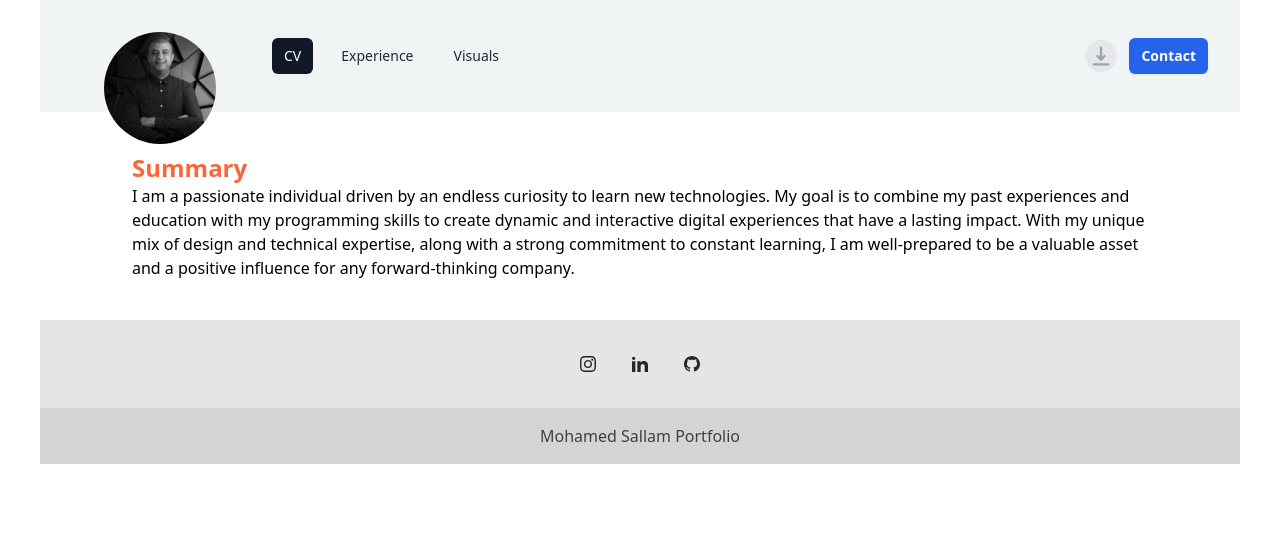
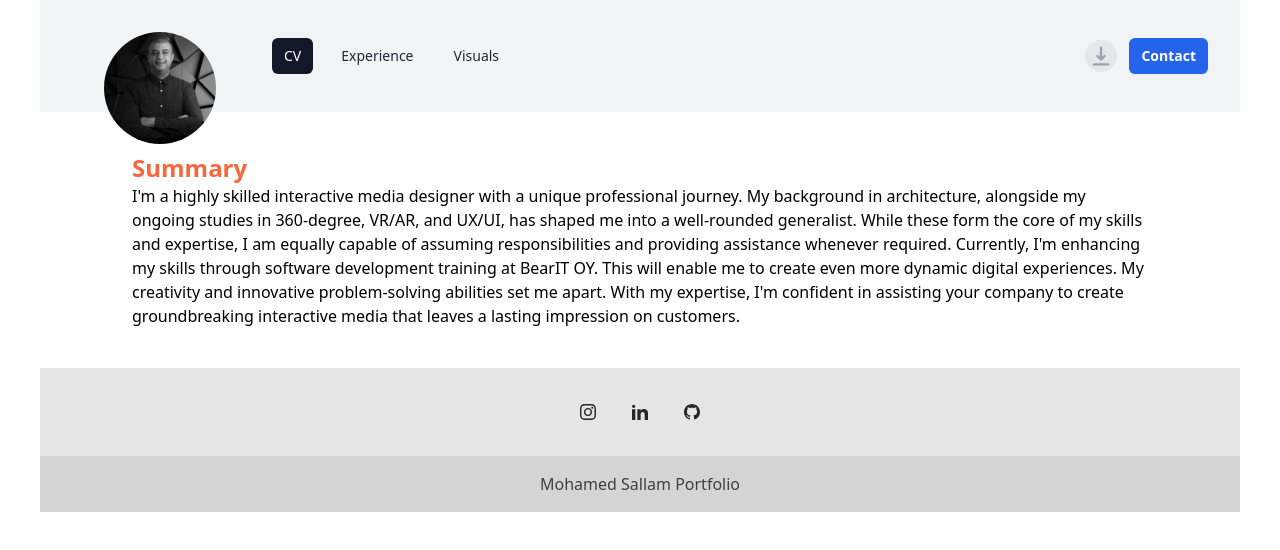
Before and after one commit to MoeSuo/Portfolio, a Next.js app: page /components/summary in a window 1280 px wide. Shown: the top 550 px of the page. Built offline with nearby package versions, Linux system fonts and the light colour scheme.

Commit message:
Modify  summary

```diff
--- a/src/pages/components/summary.jsx
+++ b/src/pages/components/summary.jsx
@@ -18,11 +18,11 @@ export default function Summary() {
  <div className="max-w-[90%] m-auto mt-10  px-8 text-left">
   <h1 className="text-[#F8673B] font-bold text-2xl text-left">Summary</h1>
 
-            <p className="w-full ">I am a passionate individual driven by an endless curiosity to learn new technologies.
+            <p className="w-full ">I'm a highly skilled interactive media designer with a unique professional journey. My background in architecture, alongside my ongoing studies in 360-degree, VR/AR, and UX/UI, has shaped me into a well-rounded generalist. While these form the core of my skills and expertise, I am equally capable of assuming responsibilities and providing assistance whenever required.
 
-              My goal is to combine my past experiences and education with my programming skills to create dynamic and interactive digital experiences that have a lasting impact.
+Currently, I'm enhancing my skills through software development training at BearIT OY. This will enable me to create even more dynamic digital experiences.
 
-              With my unique mix of design and technical expertise, along with a strong commitment to constant learning, I am well-prepared to be a valuable asset and a positive influence for any forward-thinking company.
+My creativity and innovative problem-solving abilities set me apart. With my expertise, I'm confident in assisting your company to create groundbreaking interactive media that leaves a lasting impression on customers.
               </p>
           </div>
  </>
```
Also changed, not shown: 1 other file (tests, documents, lock files or other folders).
